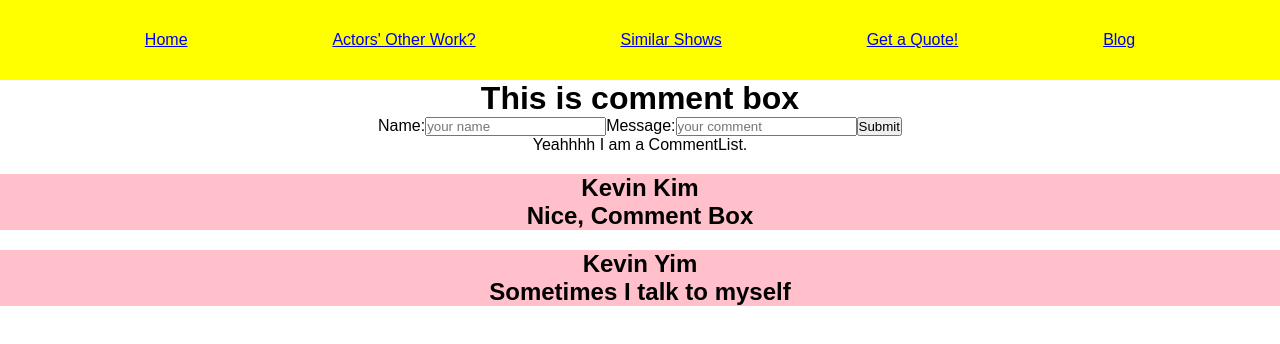
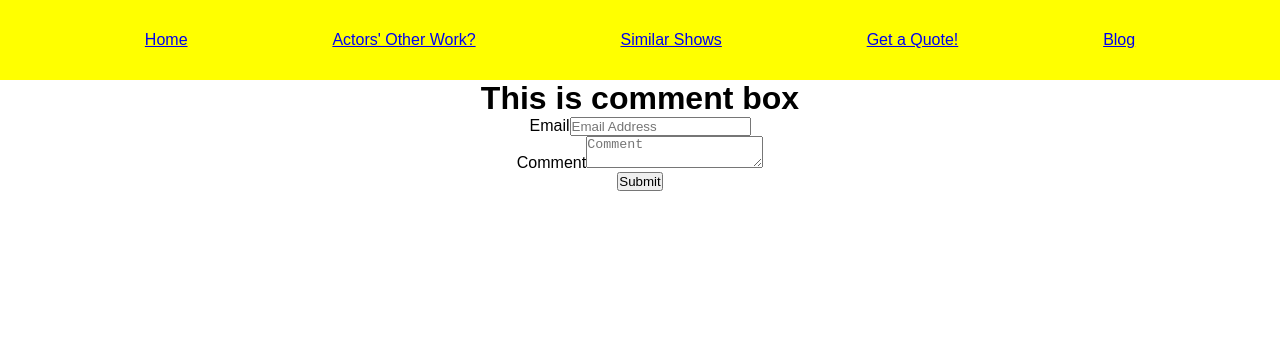
Before and after one commit to ChrisChewning/project4_django_react, a React (Create React App) app in the folder showtime_react/showtime_react/: page /blog in a window 1280 px wide. Shown: the top 344 px of the page. Built offline with nearby package versions, Linux system fonts and the light colour scheme.

Commit message:
Started reactStrap

```diff
--- a/showtime_react/showtime_react/src/CommentBox/index.js
+++ b/showtime_react/showtime_react/src/CommentBox/index.js
@@ -11,7 +11,7 @@ class CommentBox extends Component {
        <div className="commentsBox">
          <h1>This is comment box</h1>
          < CommentForm />
-         < CommentList />
+         {/* < CommentList /> */}
        </div>
      );
    }
--- a/showtime_react/showtime_react/src/CommentForm/index.js
+++ b/showtime_react/showtime_react/src/CommentForm/index.js
@@ -1,6 +1,8 @@
 import React, {Component} from 'react'
-const Cookies = require('js-cookie')
 
+import { Button, Form, FormGroup, Label, Input, FormText } from 'reactstrap';
+
+// export default class Example extends React.Component {
 
   class CommentForm extends Component {
   constructor(props) {
@@ -56,31 +58,31 @@ const addComment = async (e) => {
   }
 
 
-// } //end of constructor function.
 
-//when you call it down below you use this since you
+
+
+
+
   render() {
     return (
-    <div>
-      <form onSubmit={this.handleSubmit}>
-        <label>
-        Name:
-        <input type="text" value={this.state.name} name="name" placeholder="your name"
-          onChange={this.handleChange} />
-        </label>
-        <label>
-        Message:
-        <input type="text" value={this.state.message} name="message" placeholder="your comment"
-          onChange={this.handleChange} />
-        </label>
-        <input type='Submit' onChange={this.handleSubmit} />
-      </form>
+      <Form>
+        <FormGroup>
+          <Label for="Email">Email</Label>
+          <Input type="email" name="email" id="email" placeholder="Email Address" />
+        </FormGroup>
+        <FormGroup>
+         <Label for="comment">Comment</Label>
+         <Input type="textarea" name="text" id="comment" placeholder="Comment" />
+       </FormGroup>
+     <FormGroup>
+     <Button>Submit</Button>
+   </FormGroup>
 
-  {/* {this.state.name} */}
-  </div>
+
+      </Form>
+
 )
-}
-
+};
 }
 
 export default CommentForm;
```
Lines whose indentation alone changed are shown as unchanged.
